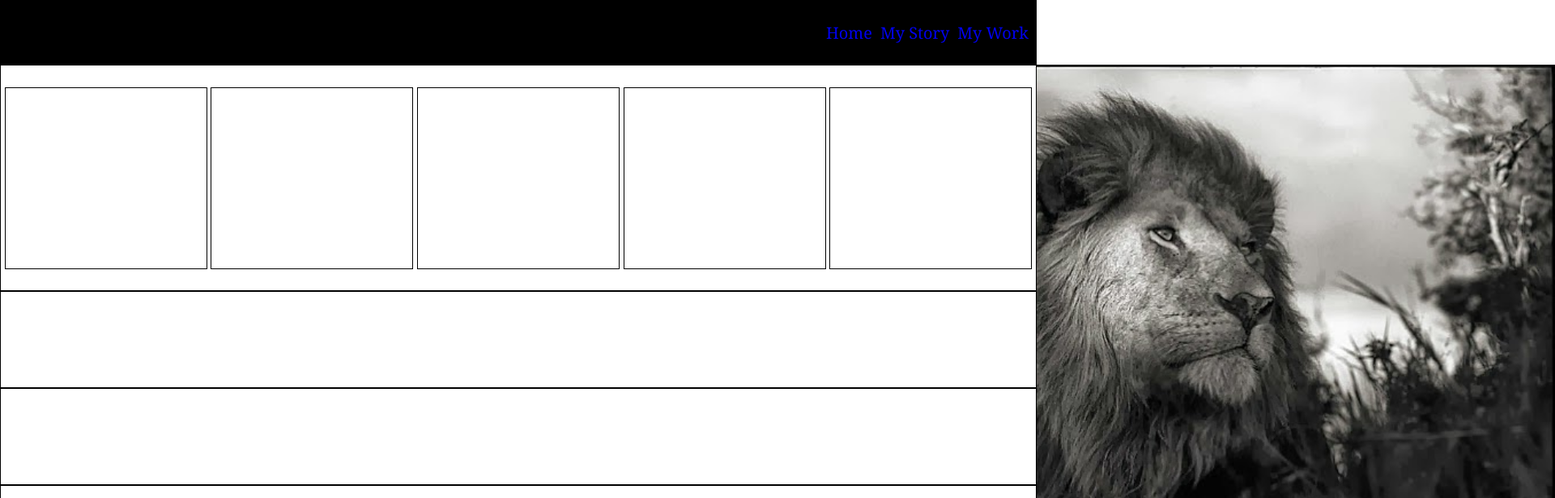
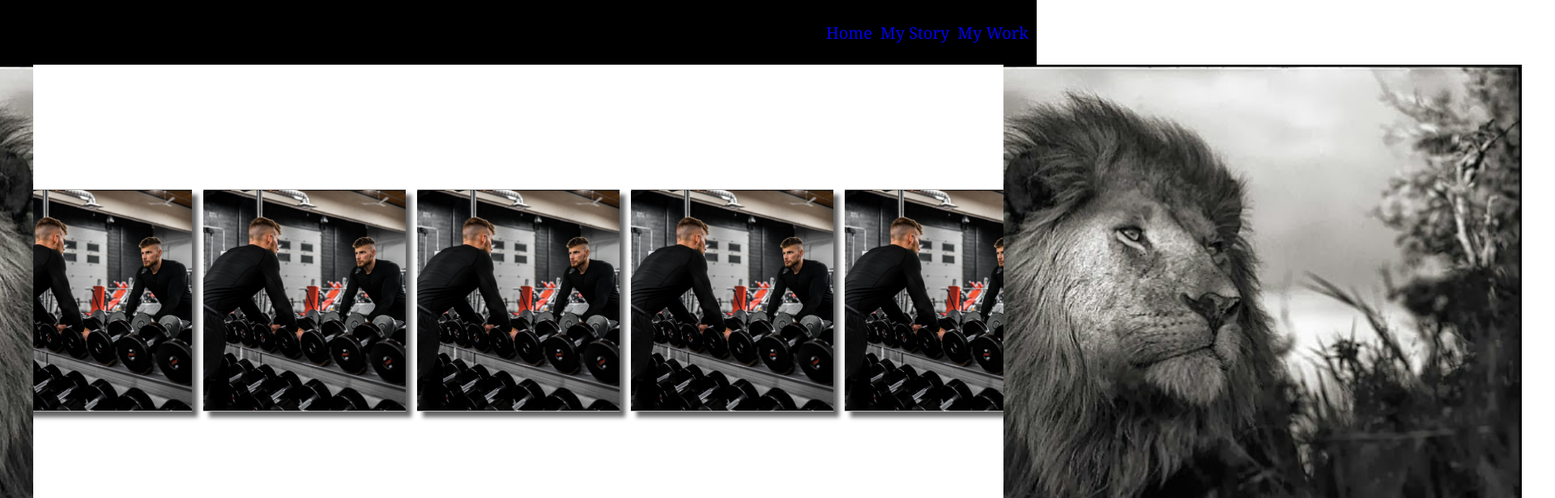
Before and after one commit to tla111/portfolio, a React (Create React App) app: page /work in a window 1280 px wide. Shown: the top 616 px of the page at 81% size, 1920 px wide, since content can reach past the window. Built offline with nearby package versions, Linux system fonts and the light colour scheme.

Commit message:
myWork page designed

```diff
--- a/src/components/navigation/nav.css
+++ b/src/components/navigation/nav.css
@@ -24,5 +24,5 @@
 }
 
 .navList_li_link:hover {
-  color: blue;
+  color: dodgerblue;
 }
--- a/src/screens/home/Home.js
+++ b/src/screens/home/Home.js
@@ -24,7 +24,7 @@ const Home = () => {
                 ],
                 autoStart: true,
                 loop: true,
-                delay: 30,
+                delay: 50,
                 deleteSpeed: 5,
                 wrapperClassName: 'Typewriter__wrapper',
               }}
--- a/src/screens/home/home.css
+++ b/src/screens/home/home.css
@@ -1,11 +1,9 @@
 .home_container {
-  /* background-color: floralwhite; */
-  background-image: linear-gradient(
-      to right,
-      rgba(255, 255, 255, 0.8),
-      rgba(255, 255, 255, 0.3)
-    ),
-    url('./images/city.jpg');
+  background: linear-gradient(
+    90deg,
+    rgba(16, 0, 252, 1) 0%,
+    rgba(0, 212, 255, 1) 30%
+  );
   background-size: cover;
   height: 90vh;
   display: flex;
@@ -29,6 +27,7 @@
 .box_left h1 {
   font-size: 50px;
   margin-top: 10px;
+  color: white;
 }
 
 .profile_pic {
@@ -49,9 +48,10 @@
 }
 
 .box_right h1 {
+  color: white;
   font-size: 60px;
   font-family: Cambria, Cochin, Georgia, Times, 'Times New Roman', serif;
-  margin-top: -50px;
+  margin-top: -100px;
 }
 
 .typed_text_container {
@@ -60,8 +60,9 @@
 }
 
 .Typewriter__wrapper {
-  color: blue;
-  font-size: 30px;
+  color: white;
+  font-size: 35px;
+  font-weight: 900;
   font-family: Cambria, Cochin, Georgia, Times, 'Times New Roman', serif;
   text-align: center;
 }
--- a/src/screens/myWork/MyWork.js
+++ b/src/screens/myWork/MyWork.js
@@ -10,16 +10,25 @@ const MyWork = () => {
         <div className='left_door' id='l_door'></div>
         <div className='right_door' id='r_door'></div>
         <div className='work_box work_box1'>
-          <div className='projects'></div>
-          <div className='projects'></div>
-          <div className='projects'></div>
-          <div className='projects'></div>
-          <div className='projects'></div>
+          <a href='https://www.google.com/' target='_blank'>
+            <div className='projects project_1'></div>
+          </a>
+          <a href='https://www.google.com/' target='_blank'>
+            <div className='projects project_2'></div>
+          </a>
+          <a href='https://www.google.com/' target='_blank'>
+            <div className='projects project_3'></div>
+          </a>
+          <a href='https://www.google.com/' target='_blank'>
+            <div className='projects project_4'></div>
+          </a>
+          <a href='https://www.google.com/' target='_blank'>
+            <div className='projects project_5'></div>
+          </a>
         </div>
-        <div className='work_box work_box2'></div>
-        <div className='work_box work_box3'></div>
-        <div className='work_box work_box4'></div>
-        <div className='work_box work_box5'></div>
+        <div className='work_box work_box2'>
+          <h1>Contact: tlamarketing111@gmail.com</h1>
+        </div>
       </div>
     </div>
   );
--- a/src/screens/myWork/myWork.css
+++ b/src/screens/myWork/myWork.css
@@ -12,7 +12,7 @@
   width: 50%;
   position: absolute;
   left: 0;
-  animation: left_door 3s ease-out;
+  animation: left_door 5s ease-out;
   animation-delay: 1.5s;
   animation-fill-mode: forwards;
 }
@@ -26,7 +26,7 @@
   width: 50%;
   position: absolute;
   right: 0;
-  animation: right_door 3s ease-out;
+  animation: right_door 5s ease-out;
   animation-delay: 1.5s;
   animation-fill-mode: forwards;
 }
@@ -56,36 +56,69 @@
 }
 
 .work_box {
-  border: 1px solid black;
+  /* border: 1px solid black; */
   width: 100%;
 }
 
 .work_box1 {
-  height: 35vh;
+  height: 75vh;
   display: flex;
-  justify-content: space-evenly;
+  justify-content: center;
   align-items: center;
+}
+
+.work_box1 h1 {
+  font-family: cursive;
 }
 
 .work_box2 {
   height: 15vh;
+  background-color: black;
+  display: flex;
+  justify-content: center;
+  align-items: center;
 }
 
-.work_box3 {
-  height: 15vh;
-}
-
-.work_box4 {
-  height: 15vh;
-}
-
-.work_box5 {
-  height: 10vh;
-  background-color: black;
+.work_box2 h1 {
+  color: white;
+  font-family: Arial, Helvetica, sans-serif;
 }
 
 .projects {
-  border: 1px solid black;
-  height: 225px;
+  height: 275px;
   width: 250px;
+  margin: 7px;
+  margin-top: -10px;
+  -webkit-box-shadow: 7px 7px 5px 0px rgba(50, 50, 50, 0.75);
+  -moz-box-shadow: 7px 7px 5px 0px rgba(50, 50, 50, 0.75);
+  box-shadow: 7px 7px 5px 0px rgba(50, 50, 50, 0.75);
 }
+
+.project_1 {
+  background-image: url('./images/workout_app.png');
+  background-size: cover;
+  background-position: center;
+}
+
+.project_2 {
+  background-image: url('./images/workout_app.png');
+  background-size: cover;
+  background-position: center;
+}
+
+.project_3 {
+  background-image: url('./images/workout_app.png');
+  background-size: cover;
+  background-position: center;
+}
+
+.project_4 {
+  background-image: url('./images/workout_app.png');
+  background-size: cover;
+  background-position: center;
+}
+.project_5 {
+  background-image: url('./images/workout_app.png');
+  background-size: cover;
+  background-position: center;
+}
```
Also changed, not shown: src/screens/myWork/images/workout_app.png (added).
